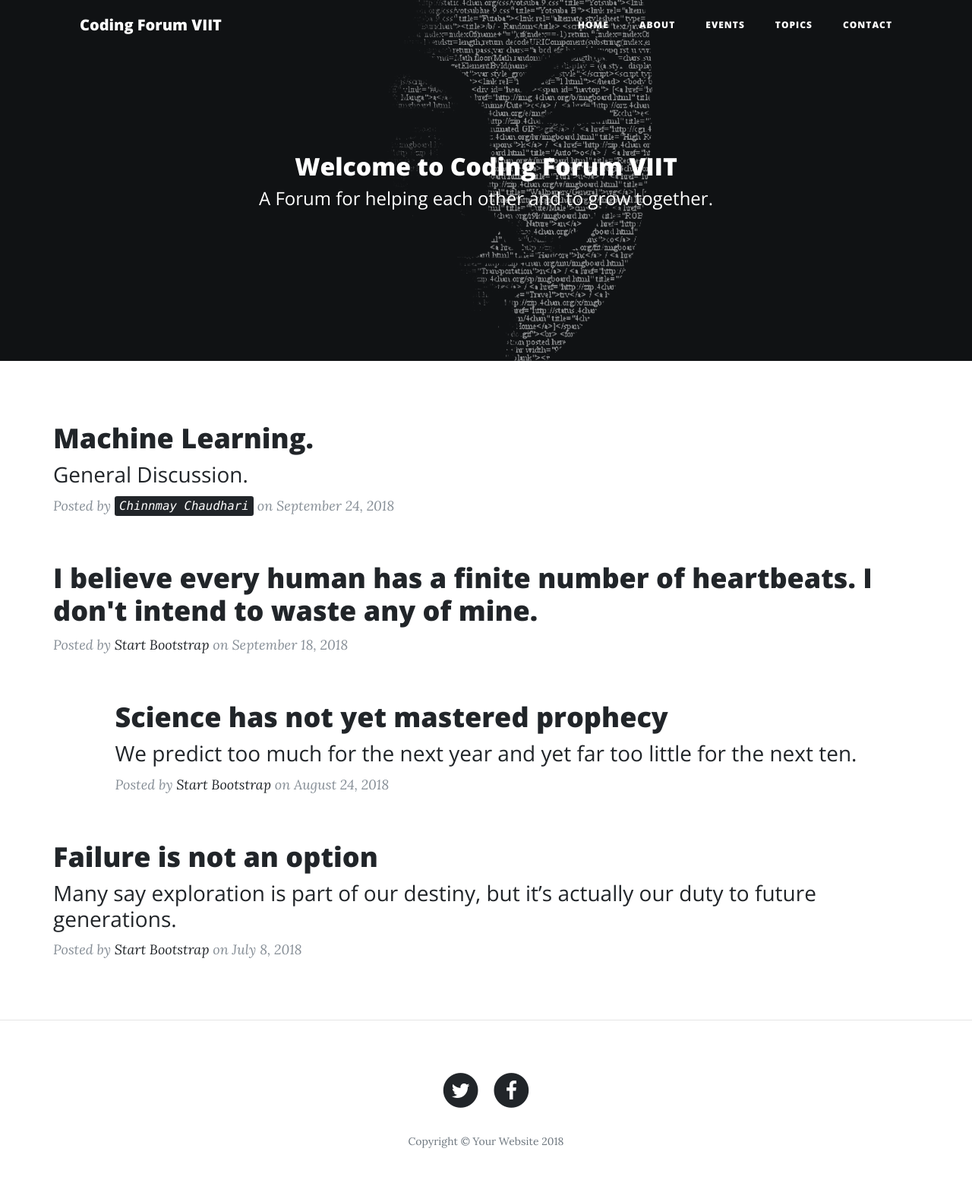
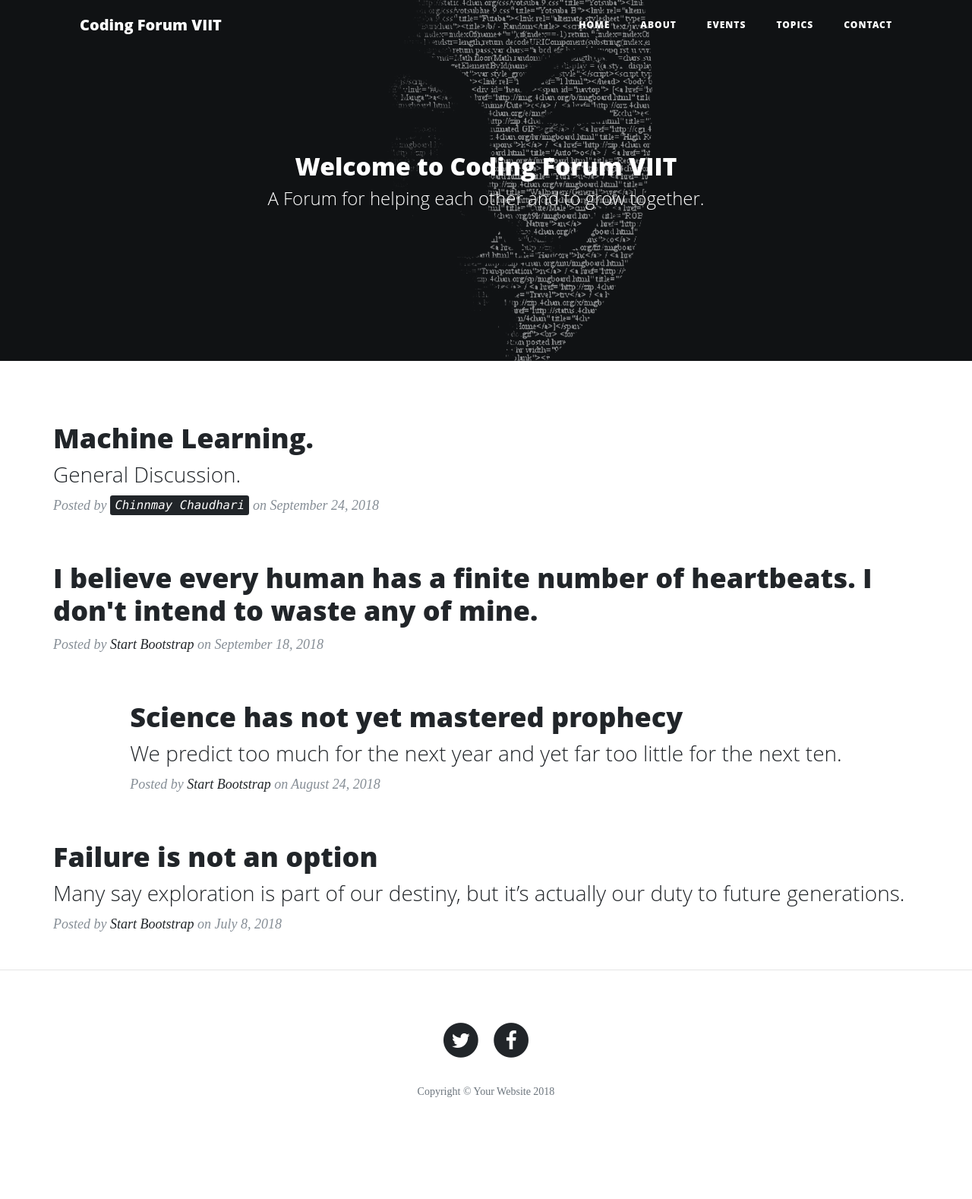
Before and after one commit to Gauravrc25/VIIT-coding-forum-website, a Flask app: page / in a window 1280 px wide. Shown: the whole page at 76% size. After the commit the page ends 1444 px from the top, so only its background shows below. Run offline with Flask 2, Linux system fonts and the light colour scheme; some libraries are stand-ins or nearby versions.

Commit message:
templates changed

```diff
--- a/templates/layout.html
+++ b/templates/layout.html
@@ -15,9 +15,9 @@
 
     <!-- Custom fonts for this template -->
     <link href="vendor/font-awesome/css/font-awesome.min.css" rel="stylesheet" type="text/css">
-    <link href='https://fonts.googleapis.com/css?family=Lora:400,700,400italic,700italic' rel='stylesheet' type='text/css'>
+  <!--  <link href='https://fonts.googleapis.com/css?family=Lora:400,700,400italic,700italic' rel='stylesheet' type='text/css'>
     <link href='https://fonts.googleapis.com/css?family=Open+Sans:300italic,400italic,600italic,700italic,800italic,400,300,600,700,800' rel='stylesheet' type='text/css'>
-
+	-->
     <!-- Custom styles for this template -->
     <link href="css/clean-blog.min.css" rel="stylesheet">
 
```
Also changed, not shown: 1 other file.
